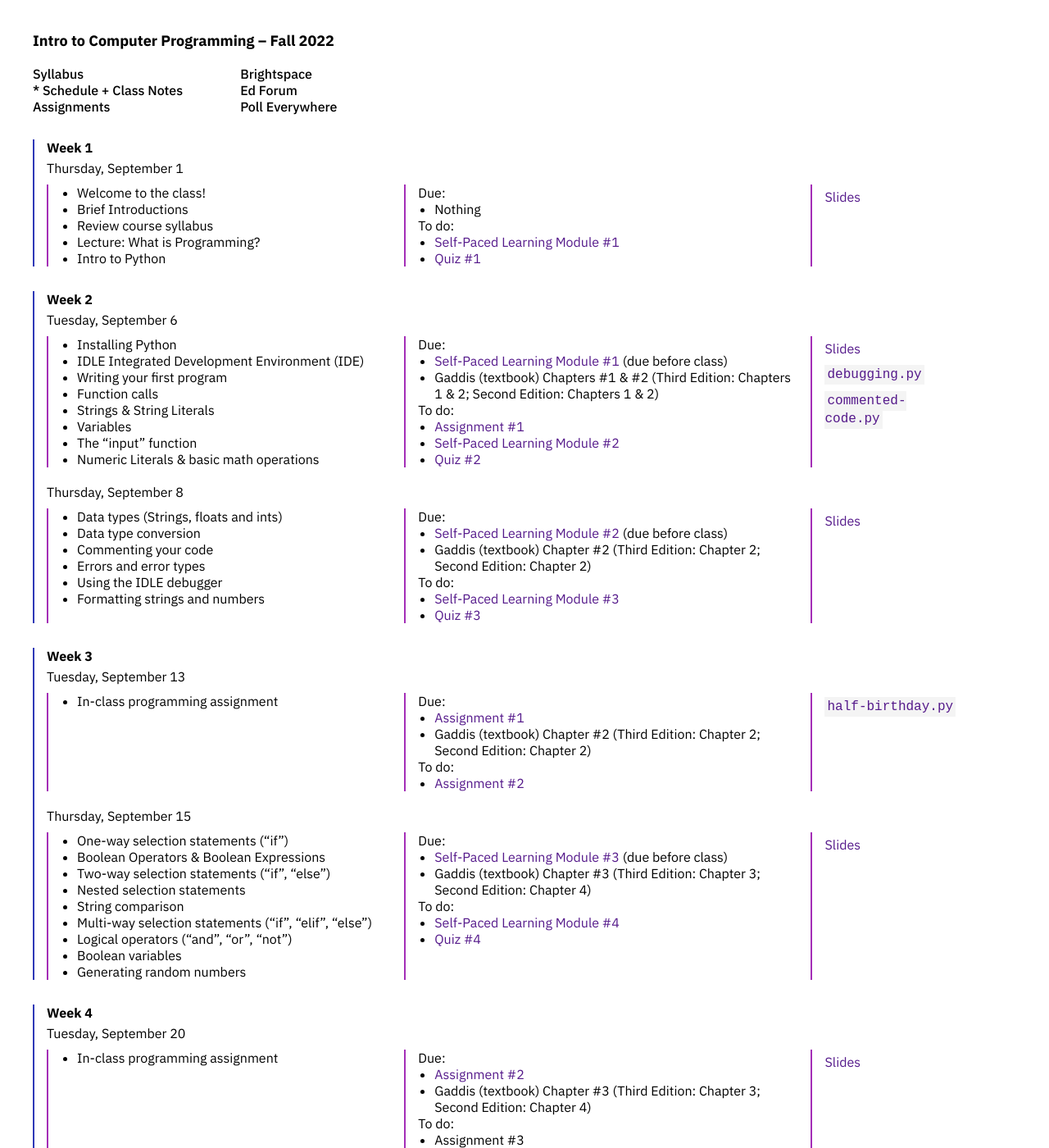
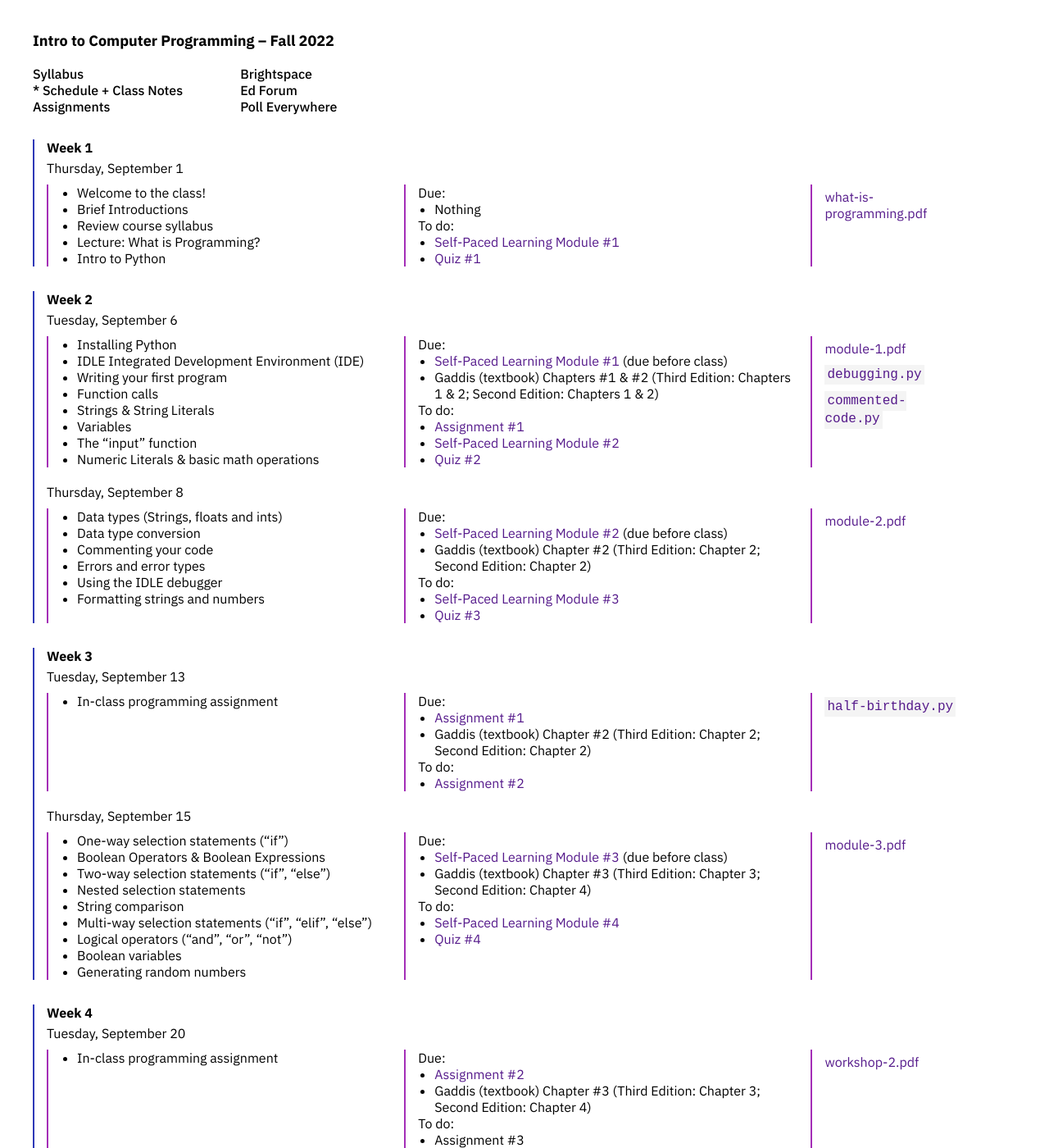
Before and after one commit to emilydidthis/-CSCI-UA.0002-Fall22, a Jekyll site: the page built from schedule.markdown, in a window 1280 px wide and 1400 px high. Shown: the whole window at 82% size. Built offline with Jekyll 4.4.1, drawn with Linux system fonts in a browser that asks for light colours; some of the changed text lies outside the part shown.

Commit message:
updating slides

```diff
--- a/schedule.markdown
+++ b/schedule.markdown
@@ -30,7 +30,7 @@ To do:
 <div class="week-column materials" markdown="1">
 
 ### Materials
-<a href="{{ site.url }}{{ site.baseurl }}/assets/slides/01_what-is-programming.pdf" >Slides</a>
+<a href="{{ site.url }}{{ site.baseurl }}/assets/slides/01_what-is-programming.pdf" >what-is-programming.pdf</a>
 </div>
 </div>
 
@@ -65,7 +65,7 @@ To do:
 <div class="week-column materials" markdown="1">
 
 ### Materials
-<a href="{{ site.url }}{{ site.baseurl }}/assets/slides/02_module-1.pdf" >Slides</a>
+<a href="{{ site.url }}{{ site.baseurl }}/assets/slides/02_module-1.pdf" >module-1.pdf</a>
 <a href="{{ site.url }}{{ site.baseurl }}/code/02-debugging.py" ><code>debugging.py</code></a>
 <a href="{{ site.url }}{{ site.baseurl }}/code/02-commenting.py" ><code>commented-code.py</code></a>
 
@@ -101,7 +101,7 @@ To do:
 <div class="week-column materials" markdown="1">
 
 ### Materials
-<a href="{{ site.url }}{{ site.baseurl }}/assets/slides/03_module-2.pdf" >Slides</a>
+<a href="{{ site.url }}{{ site.baseurl }}/assets/slides/03_module-2.pdf" >module-2.pdf</a>
 </div>
 </div>
 
@@ -164,7 +164,7 @@ To do:
 <div class="week-column materials" markdown="1">
 
 ### Materials
-<a href="{{ site.url }}{{ site.baseurl }}/assets/slides/05-module-3.pdf" >Slides</a>
+<a href="{{ site.url }}{{ site.baseurl }}/assets/slides/05-module-3.pdf" >module-3.pdf</a>
 </div>
 </div>
 
@@ -191,7 +191,7 @@ To do:
 <div class="week-column materials" markdown="1">
 
 ### Materials
-<a href="{{ site.url }}{{ site.baseurl }}/assets/slides/06-workshop-2.pdf" >Slides</a>
+<a href="{{ site.url }}{{ site.baseurl }}/assets/slides/06-workshop-2.pdf" >workshop-2.pdf</a>
 </div>
 </div>
 <br>
@@ -226,7 +226,7 @@ To do:
 <div class="week-column materials" markdown="1">
 
 ### Materials
-<a href="{{ site.url }}{{ site.baseurl }}/assets/slides/07-module-4.pdf">Slides</a>
+<a href="{{ site.url }}{{ site.baseurl }}/assets/slides/07-module-4.pdf">module-4.pdf</a>
 <a href="{{ site.url }}{{ site.baseurl }}/code/05-shape-drawer.py"><code>shape-drawer.py</code></a>
 </div>
 </div>
@@ -280,7 +280,7 @@ To do:
 <div class="week-column materials" markdown="1">
 
 ### Materials
-<a href="{{ site.url }}{{ site.baseurl }}/assets/slides/09-module4.pdf">Slides</a>
+<a href="{{ site.url }}{{ site.baseurl }}/assets/slides/09-module4.pdf">module-4-review.pdf</a>
 </div>
 </div>
 
@@ -316,7 +316,7 @@ To do:
 <div class="week-column materials" markdown="1">
 
 ### Materials
-<a href="{{ site.url }}{{ site.baseurl }}/assets/slides/10-module5.pdf">Slides</a>
+<a href="{{ site.url }}{{ site.baseurl }}/assets/slides/10-module5.pdf">module-5.pdf</a>
 <a href="{{ site.url }}{{ site.baseurl }}/code/10-shape-drawer.py"><code>shape-drawer.py</code></a>
 
 
@@ -344,8 +344,6 @@ To do:
 <div class="week-column materials" markdown="1">
 
 ### Materials
-Slides
-Code
 </div>
 </div>
 
@@ -389,7 +387,7 @@ To do:
 <div class="week-column materials" markdown="1">
 
 ### Materials
-<a href="{{ site.url }}{{ site.baseurl }}/assets/slides/12-module6.pdf">Slides</a>
+<a href="{{ site.url }}{{ site.baseurl }}/assets/slides/12-module6.pdf">module-6.pdf</a>
 
 </div>
 </div>
@@ -443,7 +441,7 @@ To do:
 <div class="week-column materials" markdown="1">
 
 ### Materials
-<a href="{{ site.url }}{{ site.baseurl }}/assets/slides/14-modules-midterm-review.pdf">Slides</a>
+<a href="{{ site.url }}{{ site.baseurl }}/assets/slides/14-modules-midterm-review.pdf">midterm-review.pdf</a>
 </div>
 </div>
 
```
Also changed, not shown: 2 other files.
